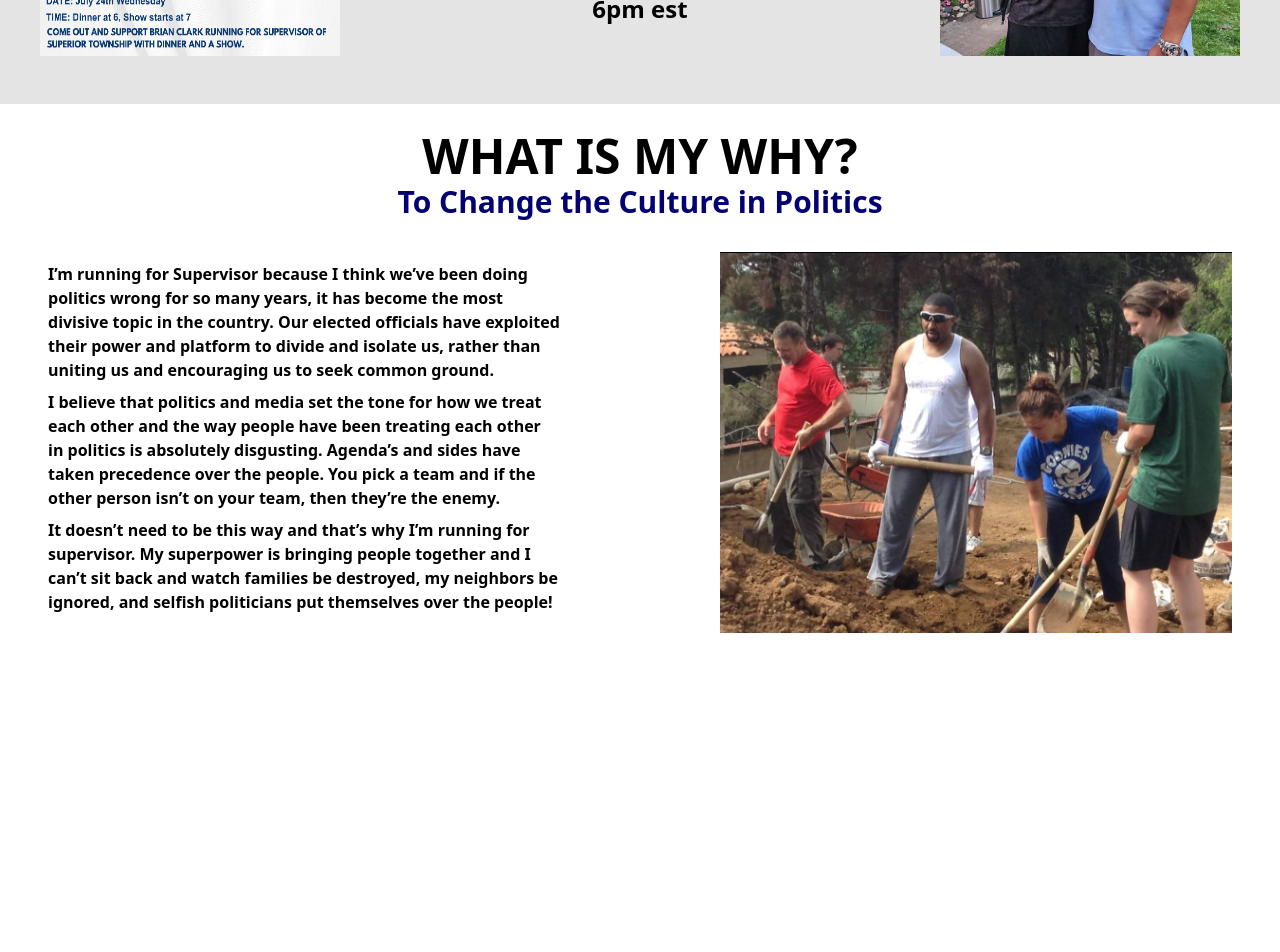
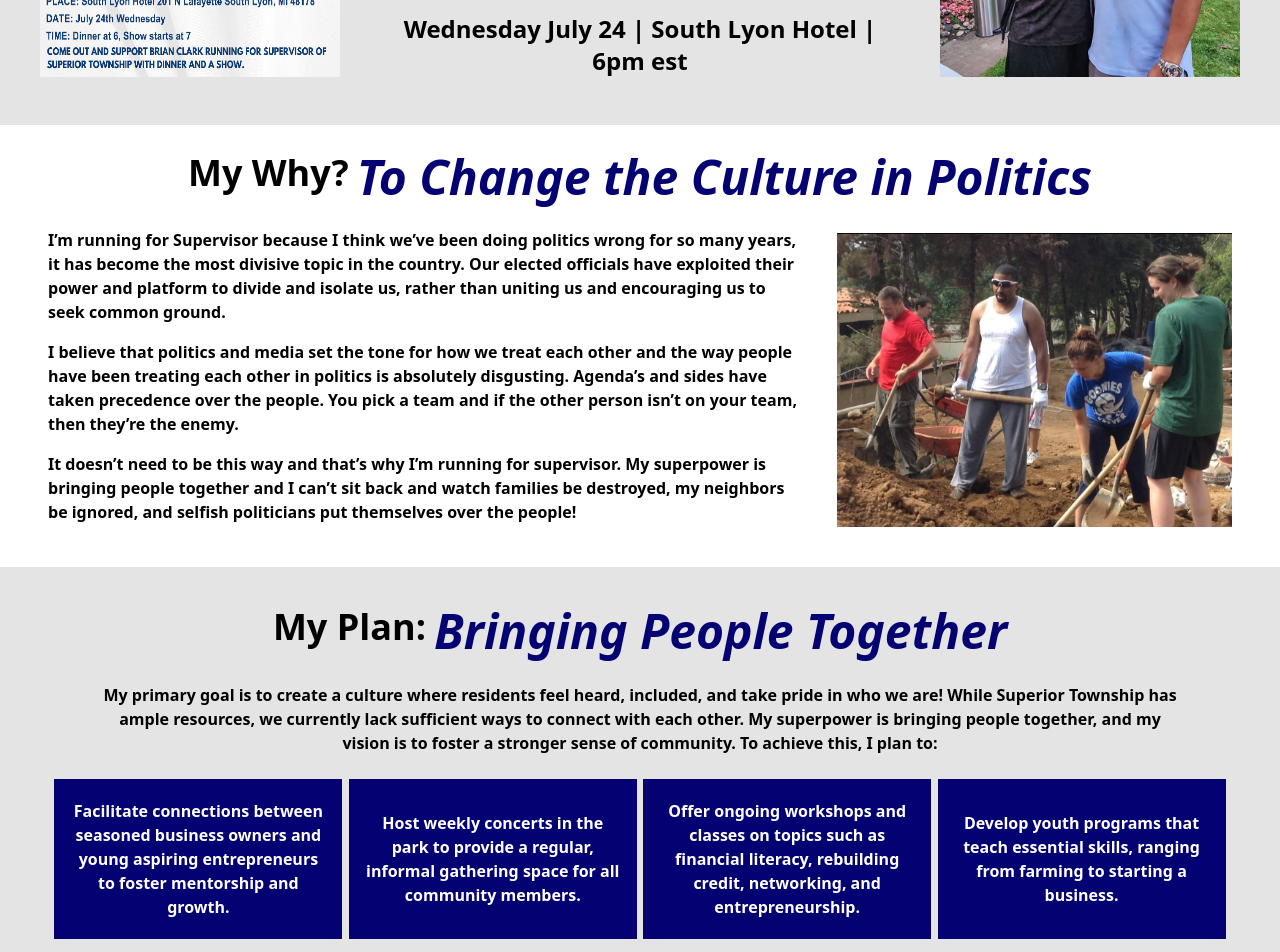
Before and after one commit to dommelay/BrianClark-Politician24, a React (Create React App) app in the folder frontend/: page / in a window 1280 px wide. Shown: the part 1260-2212 px from the top of the page. Before the commit the page ends 1921 px from the top, so only its background shows below. Built offline with nearby package versions, Linux system fonts and the light colour scheme.

Commit message:
plan component designed. all components fully responsive from ~1150px onward

```diff
--- a/frontend/src/App.tsx
+++ b/frontend/src/App.tsx
@@ -4,6 +4,7 @@ import Landing from './components/landing';
 import Navbar from './components/navbar';
 import Purpose from './components/purpose';
 import Fundraiser from './components/fundraiser';
+import Plan from './components/plan';
 
 function App() {
   return (
@@ -12,6 +13,7 @@ function App() {
       <Landing/>
       <Fundraiser/>
       <Purpose/>
+      <Plan/>
     </div>
   );
 }
--- /dev/null
+++ b/frontend/src/components/contact.tsx
@@ -0,0 +1,10 @@
+import React from 'react'
+
+const Contact: React.FC = () => {
+
+    return (
+        <div></div>
+    )
+}
+
+export default Contact;
--- a/frontend/src/components/fundraiser.tsx
+++ b/frontend/src/components/fundraiser.tsx
@@ -7,11 +7,11 @@ const Fundraiser: React.FC = () => {
                 <div className='flex flex-row'>
                     <img className='w-1/4 h-auto' src='/images/Fundraiser (1).jpg' alt='DMC Fundraiser'/>
                     <div className='w-1/2 mx-10'>
-                        <h1 className='uppercase font-bold text-blue text-4xl'>Darren McCarty's Comedy & Dinner Fundraiser</h1>
+                        <h1 className='uppercase font-bold text-blue text-4xl xl:text-5xl'>Darren McCarty's Comedy & Dinner Fundraiser</h1>
                         {/* <h1 className='mt-1 font-semibold text-blue text-3xl'>For Brian Clark for Supervisor</h1> */}
                         <a href='https://www.eventbrite.com/e/darren-mccartys-comedy-dinner-fundraiser-for-brian-clark-for-supervisor-tickets-936482954727?aff=ebdsoporgprofile' target='_blank' rel='noopener noreferrer'>
-                        <button className='py-2 px-4 mt-10 text-2xl bg-black text-white'>PURCHASE TICKETS</button></a>
-                        <h1 className='mt-12 font-semibold text-2xl'>Wednesday July 24 | South Lyon Hotel | 6pm est </h1>
+                        <button className='py-2 px-4 mt-10 xl:mt-12 text-2xl xl:text-3xl bg-black text-white'>PURCHASE TICKETS</button></a>
+                        <h1 className='mt-12 xl:mt-16 font-semibold text-2xl'>Wednesday July 24 | South Lyon Hotel | 6pm est </h1>
 
                     </div>
                     <img src='/images/Dmac.jpg' alt='DMAC' className='w-1/4 h-auto'/>
--- a/frontend/src/components/navbar.tsx
+++ b/frontend/src/components/navbar.tsx
@@ -11,7 +11,7 @@ const Navbar: React.FC = () => {
                 <h1 className="mr-4 text-white font-semibold text-base md:text-lg lg:text-xl">Vision</h1>
                 <h1 className="mr-4 text-white font-semibold text-base md:text-lg lg:text-xl">About</h1>
                 <h1 className="mr-4 text-white font-semibold text-base md:text-lg lg:text-xl">Contact</h1>
-                <h1 className="mr-6 text-white font-semibold text-base md:text-lg lg:text-xl"><a href='https://www.eventbrite.com/o/brian-clark-for-supervisor-of-superior-twp-87582323563' target="_blank" rel="noopener noreferrer">Donate</a></h1>
+                <h1 className="mr-6 text-white font-semibold text-base md:text-lg lg:text-xl"><a href='https://www.paypal.com/donate/?hosted_button_id=KNPM3W83MVMSN' target="_blank" rel="noopener noreferrer">Donate</a></h1>
             </div>
         </div>
 
--- /dev/null
+++ b/frontend/src/components/plan.tsx
@@ -0,0 +1,34 @@
+import React from 'react'
+
+const Plan: React.FC = () => {
+
+    return (
+        <div className='bg-grey mb-32 px-12 py-10'>
+            <div className='flex flex-row justify-center'>
+                <h1 className='font-bold text-4xl'>My Plan:</h1>
+                <h1 className='ml-2 italic font-bold text-5xl  text-blue'>Bringing People Together</h1>
+            </div>
+            <p className='font-bold mt-7 mx-6 xl:mx-12'>My primary goal is to create a culture where residents feel heard, included, and take pride in who we are! While Superior Township has ample resources, we currently lack sufficient ways to connect with each other. My superpower is bringing people together, and my vision is to foster a stronger sense of community. To achieve this, I plan to:</p>
+            <div className='flex flex-row justify-between mt-6 xl:justify-evenly mb-2'>
+                <div className='bg-blue w-64 h-40 flex items-center xl:w-72'>
+                    <h1 className='text-white font-semibold px-4'>Facilitate connections between seasoned business owners and young
+                    aspiring entrepreneurs to foster mentorship and growth.</h1>
+                </div>
+                <div className='bg-blue w-64 h-40 flex items-center xl:w-72'>
+                    <h1 className='text-white font-semibold px-4'>Host weekly concerts in the park to provide a regular, informal gathering
+                    space for all community members.</h1>
+                </div>
+                <div className='bg-blue w-64 h-40 flex items-center xl:w-72'>
+                    <h1 className='text-white font-semibold xl:px-4'>Offer ongoing workshops and classes on topics such as financial literacy,
+                    rebuilding credit, networking, and entrepreneurship.</h1>
+                </div>
+                <div className='bg-blue w-64 h-40 flex items-center xl:w-72'>
+                    <h1 className='text-white font-semibold xl:px-4'>Develop youth programs that teach essential skills, ranging from farming to
+                    starting a business.</h1>
+                </div>
+            </div>
+        </div>
+    )
+}
+
+export default Plan;
--- a/frontend/src/components/purpose.tsx
+++ b/frontend/src/components/purpose.tsx
@@ -5,18 +5,23 @@ const Purpose: React.FC = () => {
     return (
         <div className=''>
             <div className='px-12 py-7'>
-                <h1 className='uppercase font-bold text-5xl'>What is my why?</h1>
-                <h1 className='mt-1 font-bold text-blue text-3xl'>To Change the Culture in Politics</h1>
+                {/* <h1 className='uppercase font-bold text-5xl'>What is my why?</h1>
+                <h1 className='mt-1 font-bold text-blue text-3xl'>To Change the Culture in Politics</h1> */}
 
-                <div className='flex flex-row mt-6 justify-between items-center'>
-                <div className='w-[32rem] '>
+                <div className='flex flex-row justify-center'>
+                    <h1 className='font-bold text-4xl'>My Why?</h1>
+                    <h1 className='ml-2 italic font-bold text-5xl  text-blue'>To Change the Culture in Politics</h1>
+                </div>
+
+                <div className='flex flex-row mt-6 mb-3 justify-between items-center'>
+                <div className='w-1/2 xl:w-2/3 xl:mr-4 mr-2'>
                     <p className='text-left font-semibold'>I’m running for Supervisor because I think we’ve been doing politics wrong for so many years, it has become the most divisive topic in the country. Our elected officials have exploited their power and platform to divide and isolate us, rather than uniting us and encouraging us to seek common ground.</p>
-                    <p className='text-left mt-2 font-semibold'>I believe that politics and media set the tone for how we treat each other and the way people have been treating each other in politics is absolutely disgusting. Agenda’s and sides have taken precedence over the people. You pick a team and if the other person isn’t on your team, then they’re the enemy.</p>
-                    <p className='text-left mt-2 font-semibold'>It doesn’t need to be this way and that’s why I’m running for supervisor. My superpower is bringing people together and I can’t sit back and watch families be destroyed, my neighbors be ignored, and selfish politicians put themselves over the people!</p>
+                    <p className='text-left mt-3 font-semibold xl:mt-4'>I believe that politics and media set the tone for how we treat each other and the way people have been treating each other in politics is absolutely disgusting. Agenda’s and sides have taken precedence over the people. You pick a team and if the other person isn’t on your team, then they’re the enemy.</p>
+                    <p className='text-left mt-3 font-semibold xl:mt-4'>It doesn’t need to be this way and that’s why I’m running for supervisor. My superpower is bringing people together and I can’t sit back and watch families be destroyed, my neighbors be ignored, and selfish politicians put themselves over the people!</p>
                 </div>
 
 
-                    <img className='ml-5 mt-2 w-[32rem]'src='/images/purpose.jpg' alt='Brian With Friends'/>
+                    <img className='ml-5 mt-2 w-1/2 h-auto xl:w-1/3'src='/images/purpose.jpg' alt='Brian With Friends'/>
 
                 </div>
 
--- /dev/null
+++ b/frontend/src/components/vision.tsx
@@ -0,0 +1 @@
+import React from 'react'
```
